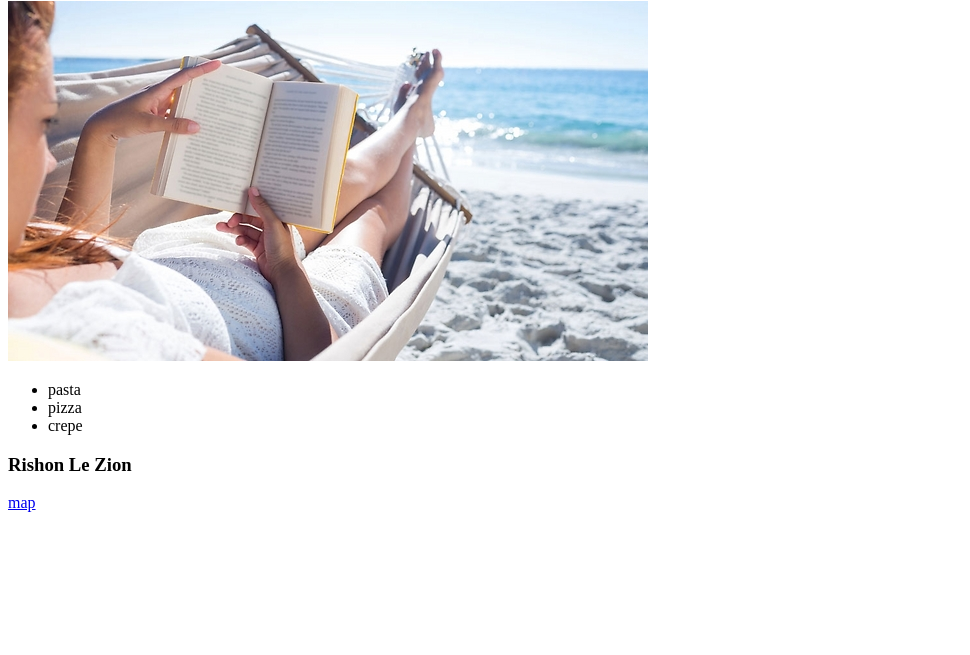
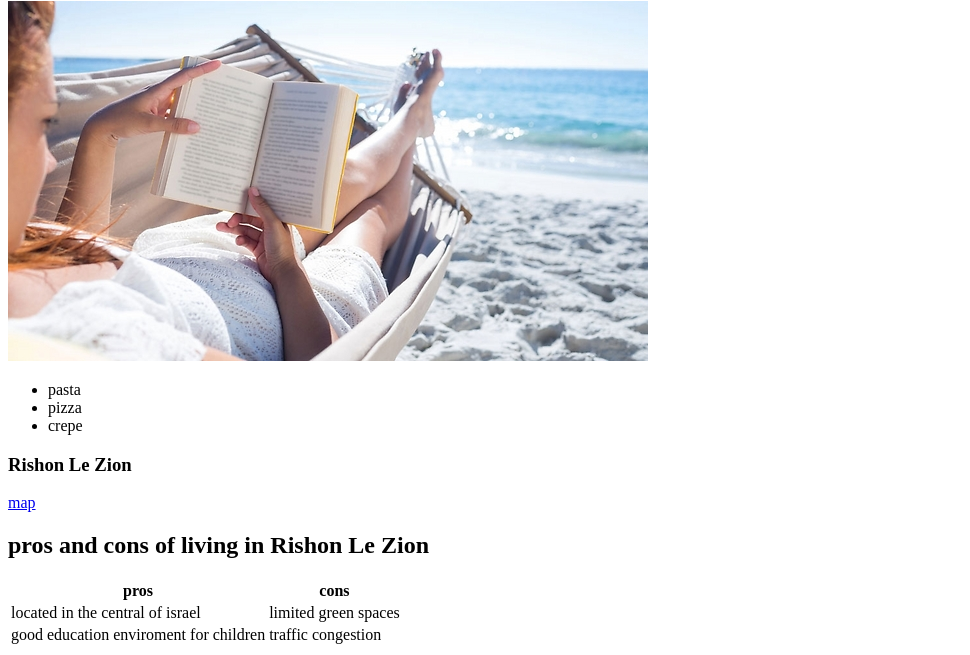
Before and after one commit to shovalTsaraf/AboutMe, a plain HTML site: page index.html in a window 1280 px wide. Shown: the part 497-1152 px from the top of the page, without its empty margins (0-970 px from the left). Before the commit the page ends 1017 px from the top, so only its background shows below. Drawn offline with Linux system fonts and the light colour scheme.

Commit message:
adding a table of cons and pros living in Rishon Le Zion

```diff
--- a/index.html
+++ b/index.html
@@ -22,5 +22,20 @@
         <h3>Rishon Le Zion</h3>
         <a href="https://www.google.com/maps/place/%D7%A8%D7%90%D7%A9%D7%95%D7%9F+%D7%9C%D7%A6%D7%99%D7%95%D7%9F%E2%80%AD/@31.9750995,34.8606176,12z/data=!3m1!4b1!4m6!3m5!1s0x1502b43827ab66ff:0x17bcc54a571a7ab8!8m2!3d31.9730015!4d34.7925013!16zL20vMDF0ZHZ4">map </a>
     </div>
+    <h2>pros and cons of living in Rishon Le Zion</h2>
+    <table>
+        <tr>
+            <th>pros</th>
+            <th>cons</th>
+        </tr>
+        <tr>
+            <td>located in the central of israel</td>
+            <td>limited green spaces</td>
+        </tr>
+        <tr>
+            <td>good education enviroment for children</td>
+            <td>traffic congestion</td>
+        </tr>
+    </table>
 </body>
 </html>
```
